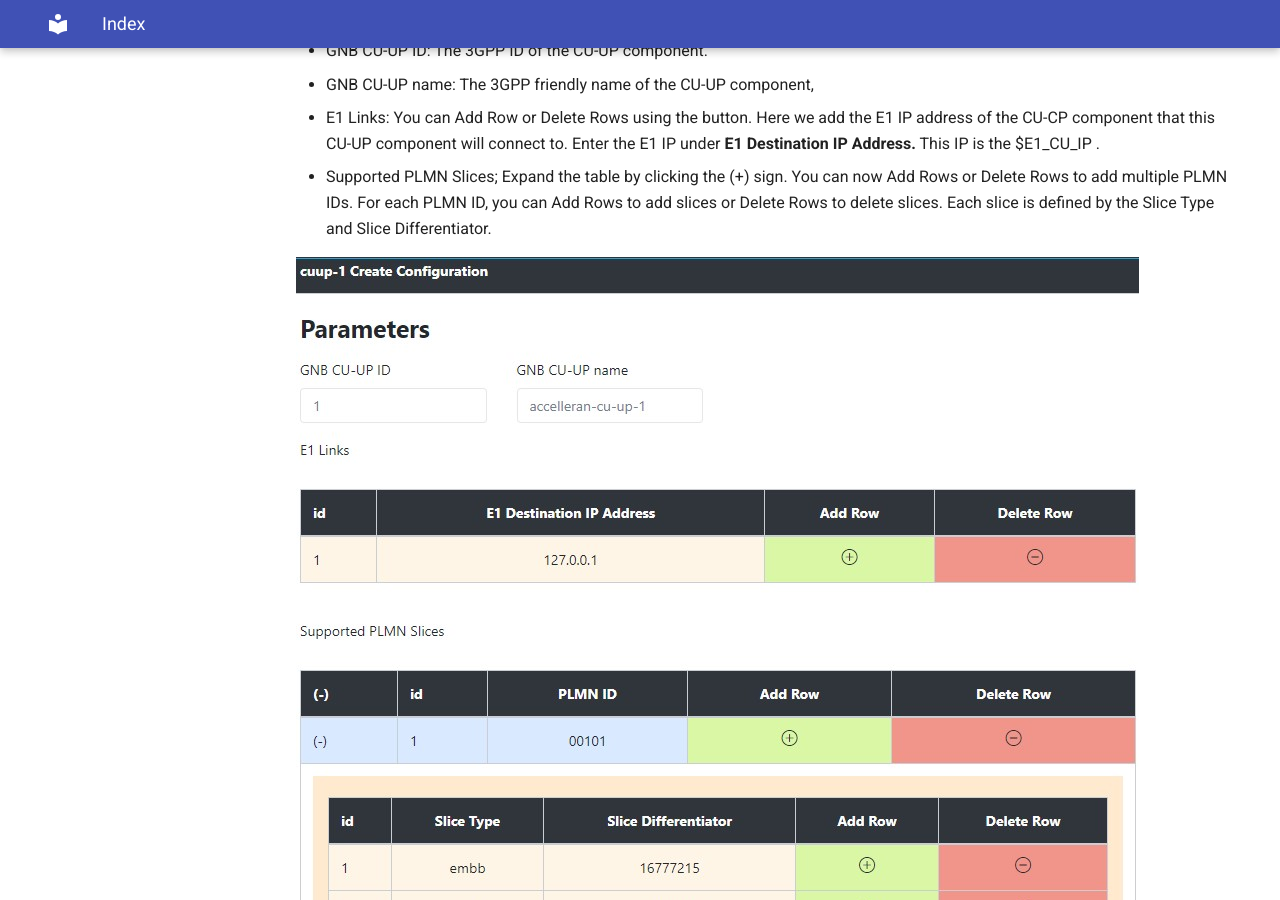
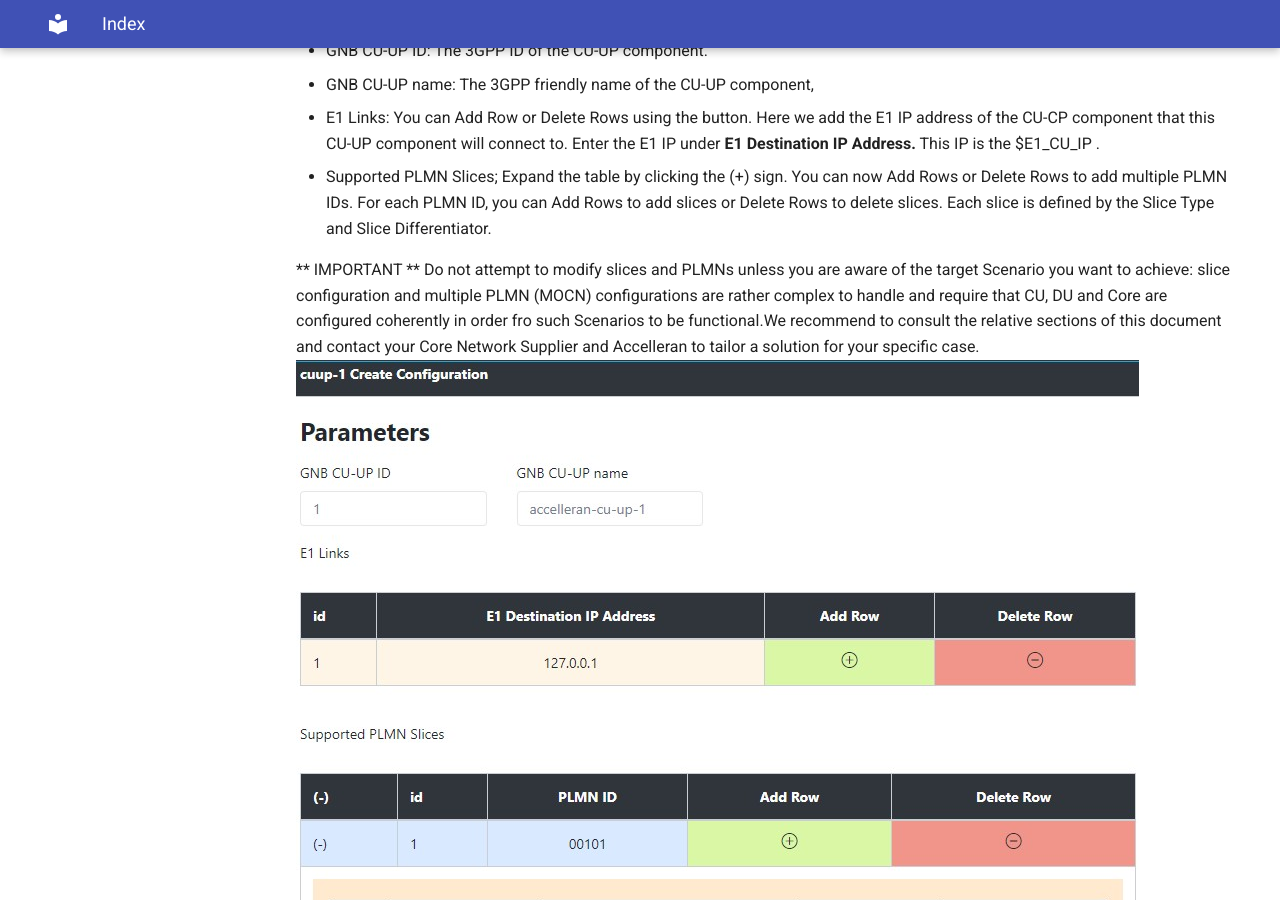
Before and after one commit to accelleran/drax-docs, an MkDocs documentation site: the page built from docs/op-guide/CU Configuration/index.md, in a window 1280 px wide and 900 px high, scrolled down 2875 px. Built offline with MkDocs 1.6.1 and Material for MkDocs 9.7.7, drawn with Linux system fonts in a browser that asks for light colours; the version menu is left out.

Commit message:
Update index.md

```diff
--- a/docs/op-guide/CU Configuration/index.md
+++ b/docs/op-guide/CU Configuration/index.md
@@ -39,4 +39,5 @@ The 5G CU-UP has a number of configuration parameters as seen below:
 * E1 Links: You can Add Row or Delete Rows using the button. Here we add the E1 IP address of the CU-CP component that this CU-UP component will connect to. Enter the E1 IP under **E1 Destination IP Address.** This IP is the $E1_CU_IP .
 * Supported PLMN Slices; Expand the table by clicking the (+) sign. You can now Add Rows or Delete Rows to add multiple PLMN IDs. For each PLMN ID, you can Add Rows to add slices or Delete Rows to delete slices. Each slice is defined by the Slice Type and Slice Differentiator.
 
+** IMPORTANT **  Do not attempt to modify slices and PLMNs unless you are aware of the target Scenario you want to achieve: slice configuration and multiple PLMN (MOCN) configurations are rather complex to handle and require that CU, DU and Core are configured coherently in order fro such Scenarios to be functional.We recommend to consult the relative sections of this document and contact your Core Network Supplier and Accelleran to tailor a solution for your specific case.
 ![5G CU-UP Configuration parameters](../../drax-install/images/dashboard-cu-up-config.png)
```
